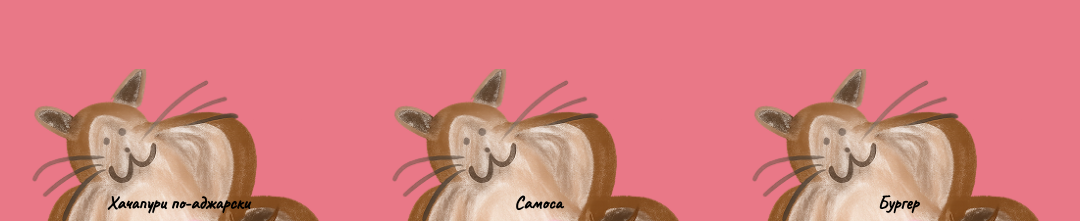
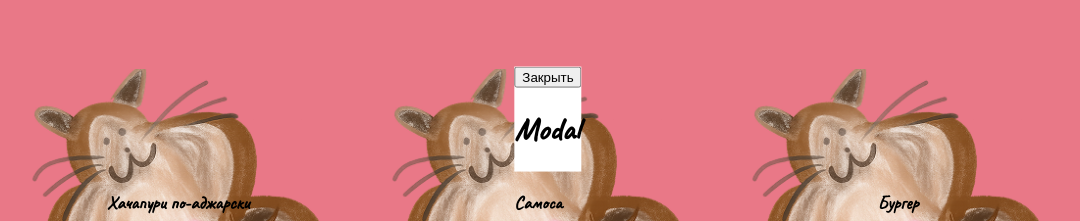
Before and after one commit to SmolinIvan/Vento, a React app: page /main in a window 1280 px wide. Both pictures are taken after a click on the element 270 px from the left and 3232 px from the top of the page. Shown: the part 2939-3160 px from the top of the page, without its empty margins (92-1172 px from the left). Built offline with nearby package versions, Linux system fonts and the light colour scheme.

Commit message:
Added draft modal

```diff
--- a/src/pages/main-menu-page/MainMenuPage.tsx
+++ b/src/pages/main-menu-page/MainMenuPage.tsx
@@ -4,11 +4,13 @@ import MenuList from '@/components/menu-list/MenuList';
 import { DISHES } from '@/mockData/menuItems';
 import { Dish } from '@/ui/menu-itemUI/MenuItemUI';
 import { AppContext } from '@/context/AppContext';
-import { useContext, useEffect } from 'react';
+import { useContext, useEffect, useState } from 'react';
 import DishFilter from '@/components/dish-filter/DishFilter';
+import ModalUI from '@/shared/ui/ModalUI/ModalUI';
 
 export const MainMenuPage: React.FC = () => {
     const { dishes, activeFilter,filteredDishes,filterDishes, setDishes , setFilteredDishes,setActiveFilter } = useContext(AppContext);
+    const [isOpen, setIsOpen] = useState(false);
 
     useEffect(() => {
         setDishes(DISHES);
@@ -27,6 +29,15 @@ export const MainMenuPage: React.FC = () => {
         setActiveFilter(dishType);
     };
 
+    const handleOpenModal = (toSee:Dish) => {
+        console.log(toSee);
+        setIsOpen(true);
+    };
+
+    const handleCloseModal = () => {
+        setIsOpen(false);
+    };
+
     return (
         <div className={styles.main_menu_block}>
             <ButtonUI type="link" to="/" >
@@ -35,8 +46,11 @@ export const MainMenuPage: React.FC = () => {
             <h1 className={styles.title}>Main Menu Page</h1>
             <div className={styles.menu_block}>
                 <DishFilter dishTypes={dishFilterNames} onClick={handleFilterDishes} activeFilter={activeFilter}/>
-                <MenuList dishes={filteredDishes} onClick={()=> {}} />
+                <MenuList dishes={filteredDishes} onClick={handleOpenModal} />
             </div>
+            <ModalUI isOpen={isOpen} onClose={handleCloseModal}>
+                <h1>Modal</h1>
+            </ModalUI>
         </div>
     );
 };
--- /dev/null
+++ b/src/shared/ui/ModalUI/ModalUI.module.css
@@ -0,0 +1,12 @@
+.main {
+  position: fixed;
+  top: 50%;
+  left: 50%;
+  transform: translate(-50%, -50%);
+  display: flex;
+  flex-direction: column;
+  max-width: 300px;
+  max-height: 300px;
+  background-color: #fff;
+  z-index: 1000;
+}
--- /dev/null
+++ b/src/shared/ui/ModalUI/ModalUI.tsx
@@ -0,0 +1,24 @@
+import { FC } from 'react';
+import ButtonUI from '../ButtonUI/ButtonUI';
+import styles from './ModalUI.module.css';
+
+type ModalUIProps = {
+  isOpen: boolean;
+  onClose: (isOpen: boolean) => void;
+  children: React.ReactNode;
+};
+
+const ModalUI:FC<ModalUIProps> = ({ isOpen, onClose , children }) => {
+    if (!isOpen) {
+        return null;
+    }
+
+    return (
+        <div className={styles.main}>
+            <ButtonUI onClick={() => onClose(false)} type={'button'}>Закрыть</ButtonUI>
+            {children}
+        </div>
+    );
+};
+
+export default ModalUI;
--- a/src/ui/menu-itemUI/MenuItemUI.tsx
+++ b/src/ui/menu-itemUI/MenuItemUI.tsx
@@ -19,13 +19,13 @@ export type Dish = {
 
 type MenuItemUIProps = {
   dish: Dish;
-  onClick?: () => void;
+  onClick: (dish:Dish) => void;
 }
 
 
 const MenuItemUI = ({ dish, onClick }: MenuItemUIProps) => {
     return (
-        <div className={styles.menu_item} onClick={onClick}>
+        <div className={styles.menu_item} onClick={() => onClick(dish)}>
             <h3>{dish.name}</h3>
             <img className={styles.menu_item_img} src={dish.imageRef} alt={dish.name} />
             <div className={styles.menu_item_info}>
```
